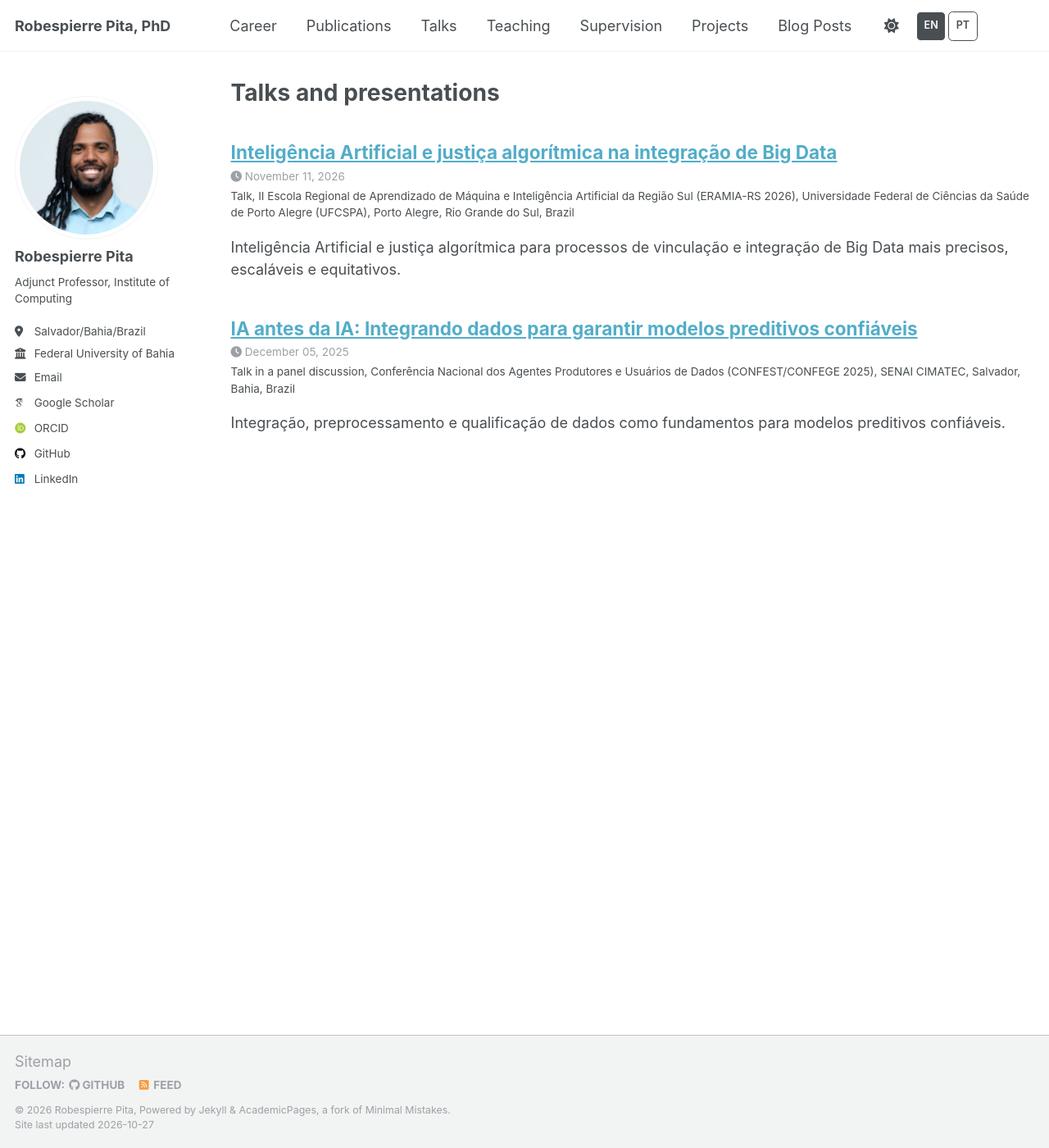
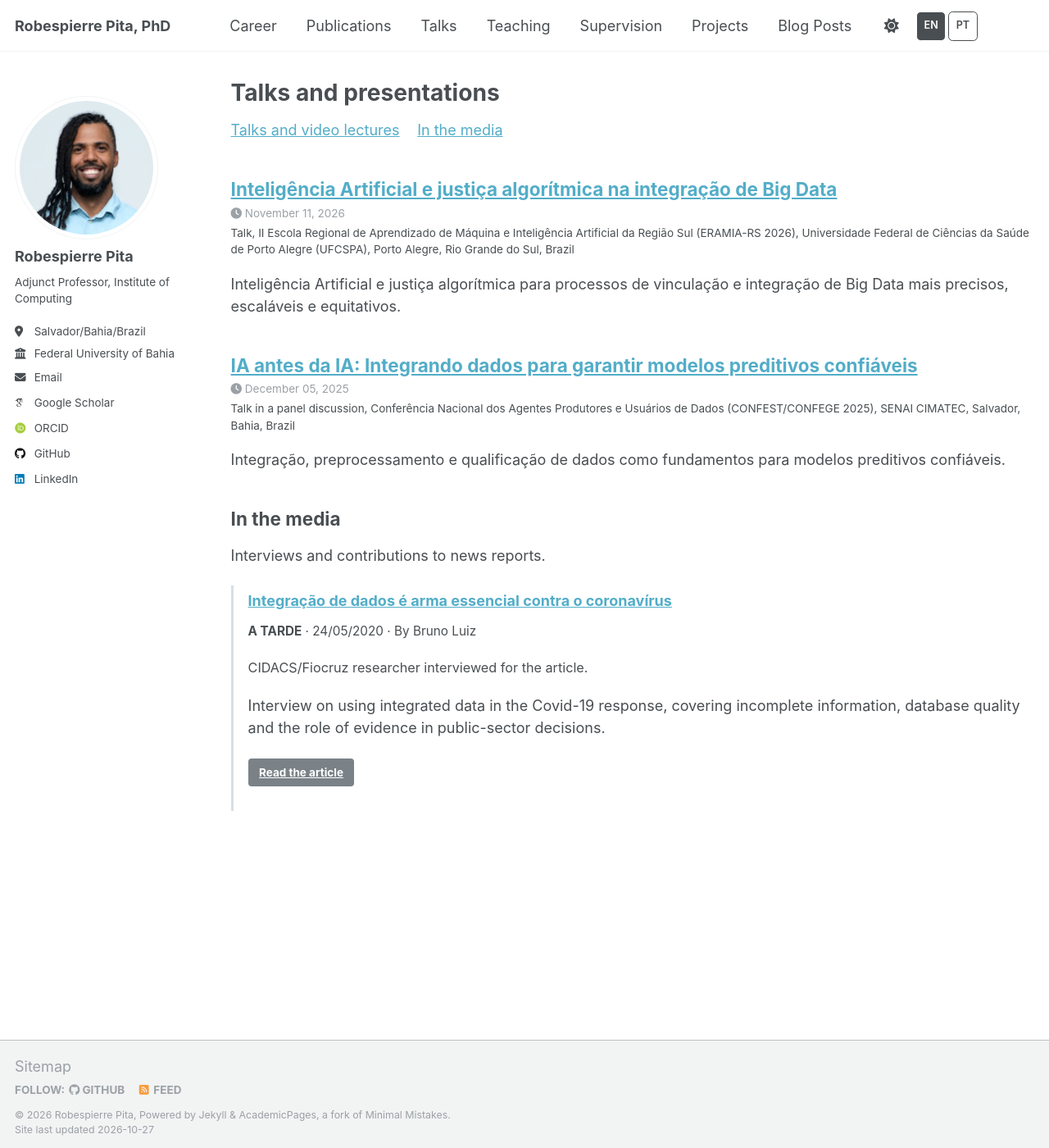
Before and after one commit to pierrepita/pierrepita.github.io, a Jekyll site: the page built from _pages/talks.html, in a window 1280 px wide and 1400 px high. Shown: the whole window at 82% size. Built offline with Jekyll 4.4.1, drawn with Linux system fonts in a browser that asks for light colours; some web fonts are replaced; a script that is not in the unit is left out.

Commit message:
Add files via upload

```diff
--- a/_pages/talks.html
+++ b/_pages/talks.html
@@ -4,6 +4,27 @@ title: "Talks and presentations"
 permalink: /talks/
 author_profile: true
 ---
+
+<style>
+.talks-page [data-content-language="pt"] { display: none; }
+html[data-site-language="pt"] .talks-page [data-content-language="en"] { display: none; }
+html[data-site-language="pt"] .talks-page [data-content-language="pt"] { display: inline; }
+.talks-page .talks-jump { display: flex; flex-wrap: wrap; gap: .6rem 1.2rem; margin: 1rem 0 1.5rem; }
+.talks-page #talks-recordings, .talks-page #in-the-media { scroll-margin-top: 5rem; }
+.talks-page .media-list { list-style: none; padding: 0; margin-left: 0; }
+.talks-page .media-item { border-left: 3px solid #d8dee4; padding: .2rem 0 .2rem 1rem; margin-bottom: 1.5rem; }
+.talks-page .media-item h3 { margin: .25rem 0 .5rem; }
+.talks-page .media-meta { font-size: .85em; }
+.talks-page .media-role { font-size: .9em; }
+</style>
+
+<div class="talks-page">
+  <nav class="talks-jump" aria-label="Talks and media sections">
+    <a href="#talks-recordings"><span lang="en" data-content-language="en">Talks and video lectures</span><span lang="pt-BR" data-content-language="pt">Palestras e videoaulas</span></a>
+    <a href="#in-the-media"><span lang="en" data-content-language="en">In the media</span><span lang="pt-BR" data-content-language="pt">Na imprensa</span></a>
+  </nav>
+  <div id="talks-recordings">
+
 
 {% if site.talkmap_link == true %}
 
@@ -14,3 +35,24 @@ author_profile: true
 {% for post in site.talks reversed %}
   {% include archive-single-talk.html %}
 {% endfor %}
+
+
+  </div>
+
+  <section id="in-the-media" aria-labelledby="media-heading">
+    <h2 id="media-heading"><span lang="en" data-content-language="en">In the media</span><span lang="pt-BR" data-content-language="pt">Na imprensa</span></h2>
+    <p><span lang="en" data-content-language="en">Interviews and contributions to news reports.</span><span lang="pt-BR" data-content-language="pt">Entrevistas e contribuições a reportagens.</span></p>
+    <ul class="media-list">
+    {% assign media_entries = site.data.media | sort: 'date' | reverse %}
+    {% for item in media_entries %}
+      <li class="media-item" id="media-{{ item.id | escape_once }}">
+        <h3 data-no-translate><a href="{{ item.url | escape_once }}">{{ item.title | escape_once }}</a></h3>
+        <p class="media-meta"><strong data-no-translate>{{ item.outlet | escape_once }}</strong> · <time datetime="{{ item.date | escape_once }}">{{ item.date | date: '%d/%m/%Y' }}</time>{% if item.journalist %} · <span lang="en" data-content-language="en">By </span><span lang="pt-BR" data-content-language="pt">Por </span><span data-no-translate>{{ item.journalist | escape_once }}</span>{% endif %}</p>
+        <p class="media-role"><span lang="en" data-content-language="en">{{ item.role_en | escape_once }}</span><span lang="pt-BR" data-content-language="pt">{{ item.role_pt | escape_once }}</span></p>
+        <p><span lang="en" data-content-language="en">{{ item.summary_en | escape_once }}</span><span lang="pt-BR" data-content-language="pt">{{ item.summary_pt | escape_once }}</span></p>
+        <p><a class="btn btn--primary" href="{{ item.url | escape_once }}"><span lang="en" data-content-language="en">Read the article</span><span lang="pt-BR" data-content-language="pt">Ler a matéria</span></a></p>
+      </li>
+    {% endfor %}
+    </ul>
+  </section>
+</div>
```
